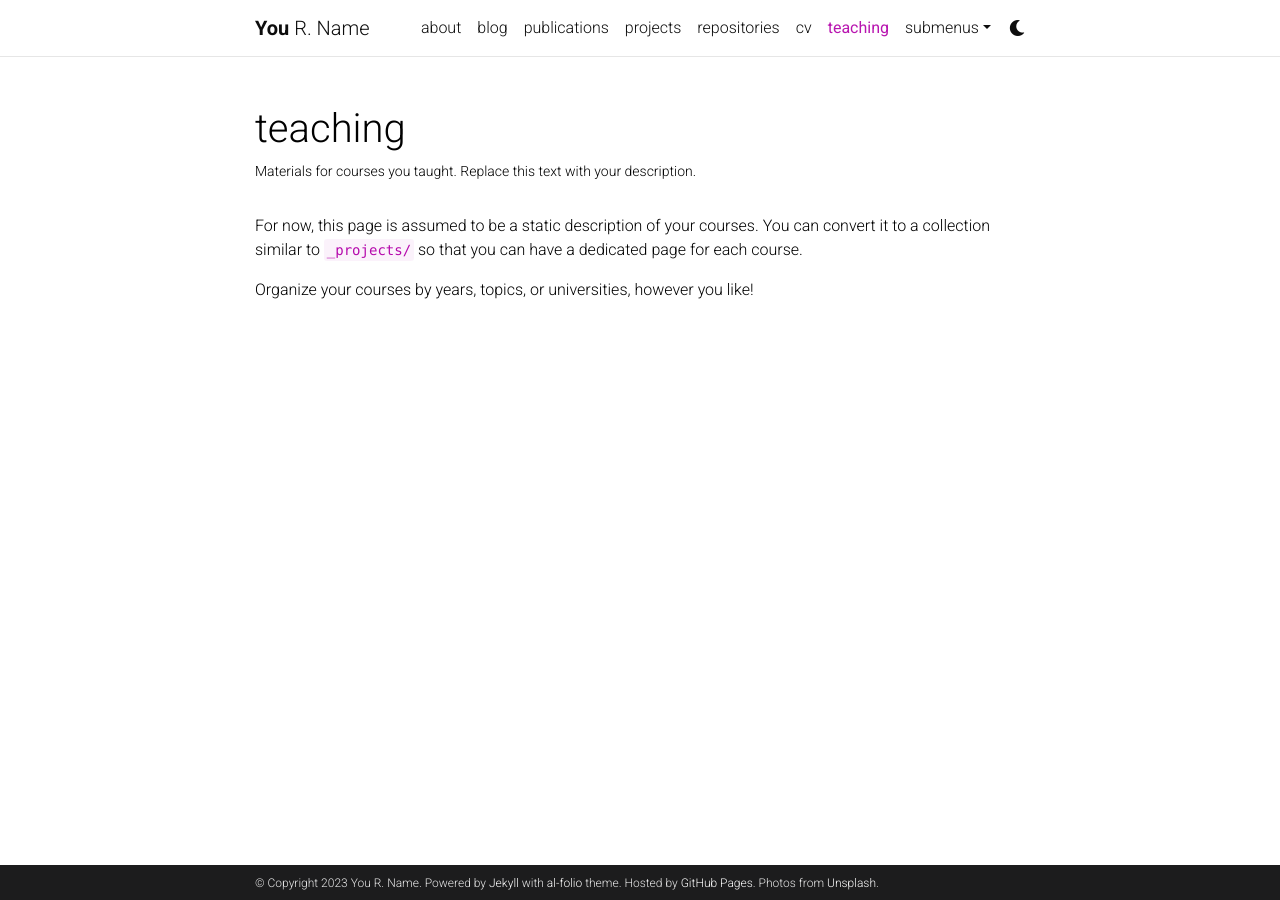
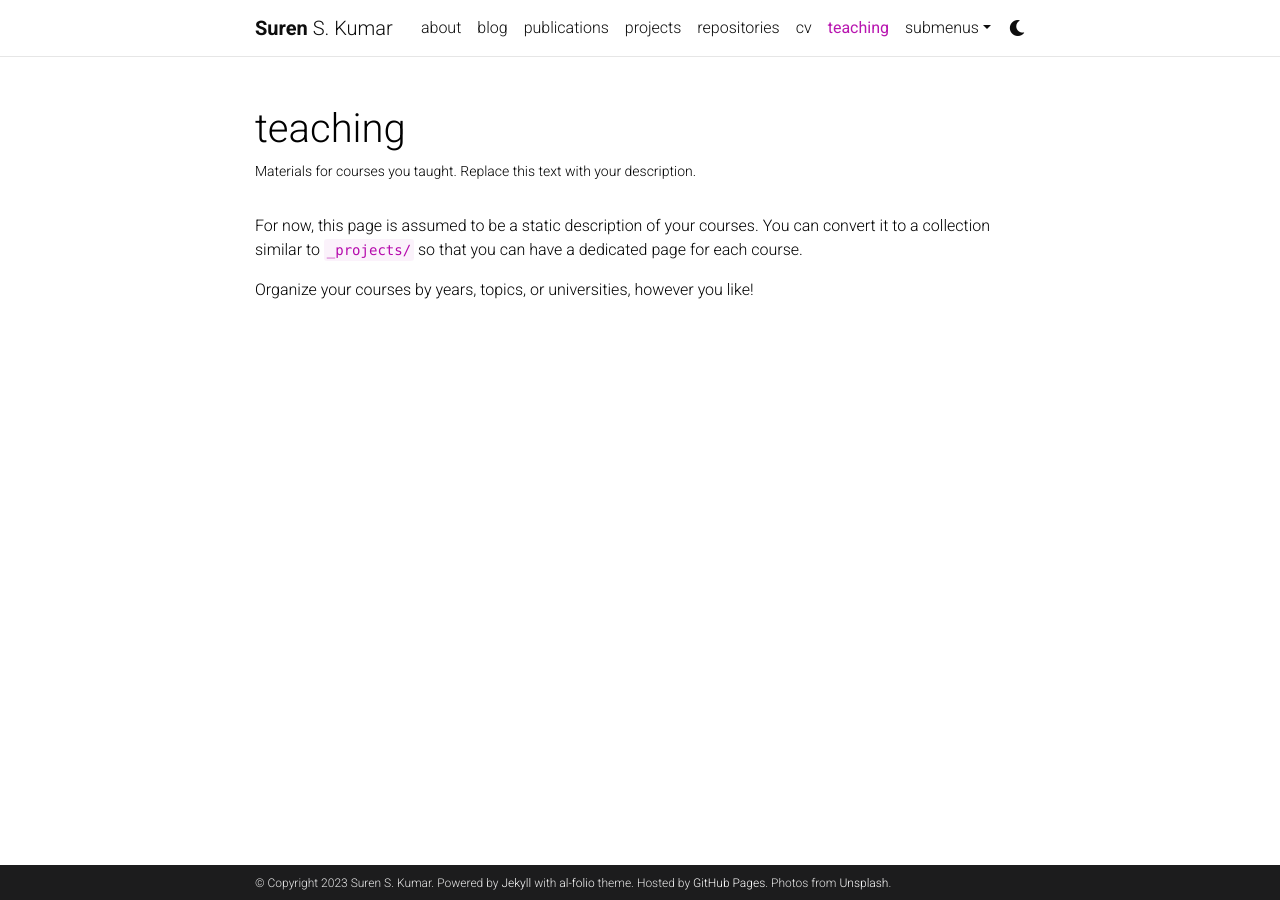
Before and after one commit to SurenSK/SurenSK.github.io, a Jekyll site: the page built from _pages/teaching.md, in a window 1280 px wide. Built offline with Jekyll 4.4.1, drawn with Linux system fonts in a browser that asks for light colours; comment, search, counter and statistics services are not loaded; a style sheet for code colours, icons or effects is not loaded.

Commit message:
Suggested changes re windows

```diff
--- a/Gemfile
+++ b/Gemfile
@@ -1,5 +1,6 @@
 source 'https://rubygems.org'
 group :jekyll_plugins do
+    gem 'wdm', '>= 0.1.0'
     gem 'classifier-reborn'
     gem 'jekyll'
     gem 'jekyll-archives'
--- a/_config.yml
+++ b/_config.yml
@@ -3,9 +3,9 @@
 # -----------------------------------------------------------------------------
 
 title: blank # the website title (if blank, full name will be used instead)
-first_name: You
-middle_name: R.
-last_name: Name
+first_name: Suren
+middle_name: S.
+last_name: Kumar
 email: you@example.com
 description: > # the ">" symbol means to ignore newlines until "footer_text:"
   A simple, whitespace theme for academics. Based on [*folio](https://github.com/bogoli/-folio) design.
@@ -18,8 +18,8 @@
 lang: en # the language of your site (for example: en, fr, cn, ru, etc.)
 icon: ⚛️  # the emoji used as the favicon (alternatively, provide image name in /assets/img/)
 
-url: https://alshedivat.github.io # the base hostname & protocol for your site
-baseurl: /al-folio # the subpath of your site, e.g. /blog/
+url: https://surensk.github.io # the base hostname & protocol for your site
+baseurl: # the subpath of your site, e.g. /blog/
 last_updated: false # set to true if you want to display last updated in the footer
 impressum_path:  # set to path to include impressum link in the footer, use the same path as permalink in a page, helps to conform with EU GDPR
 
@@ -308,7 +308,7 @@
 # -----------------------------------------------------------------------------
 
 imagemagick:
-  enabled: true # enables responsive images for your site (recomended, see https://github.com/alshedivat/al-folio/issues/537)
+  enabled: false # enables responsive images for your site (recomended, see https://github.com/alshedivat/al-folio/issues/537)
   widths:
     - 480
     - 800
```
